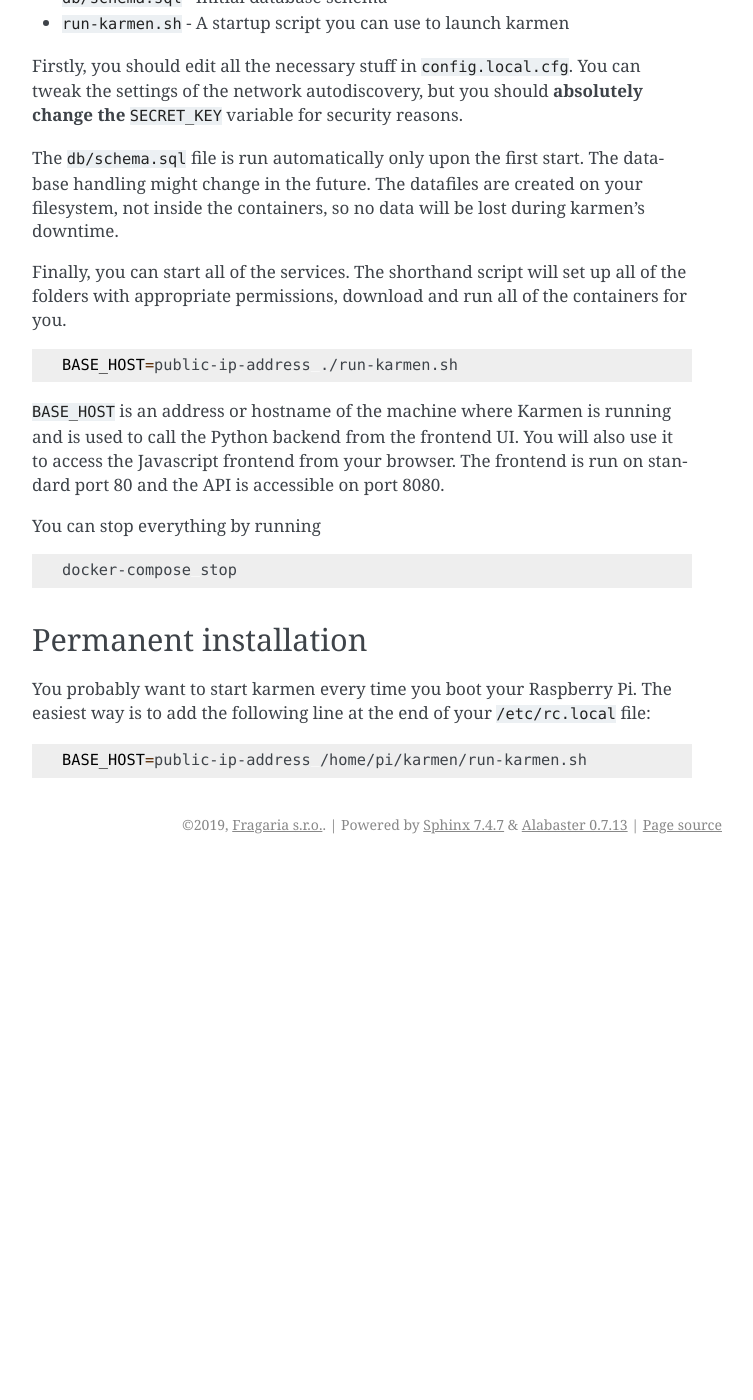
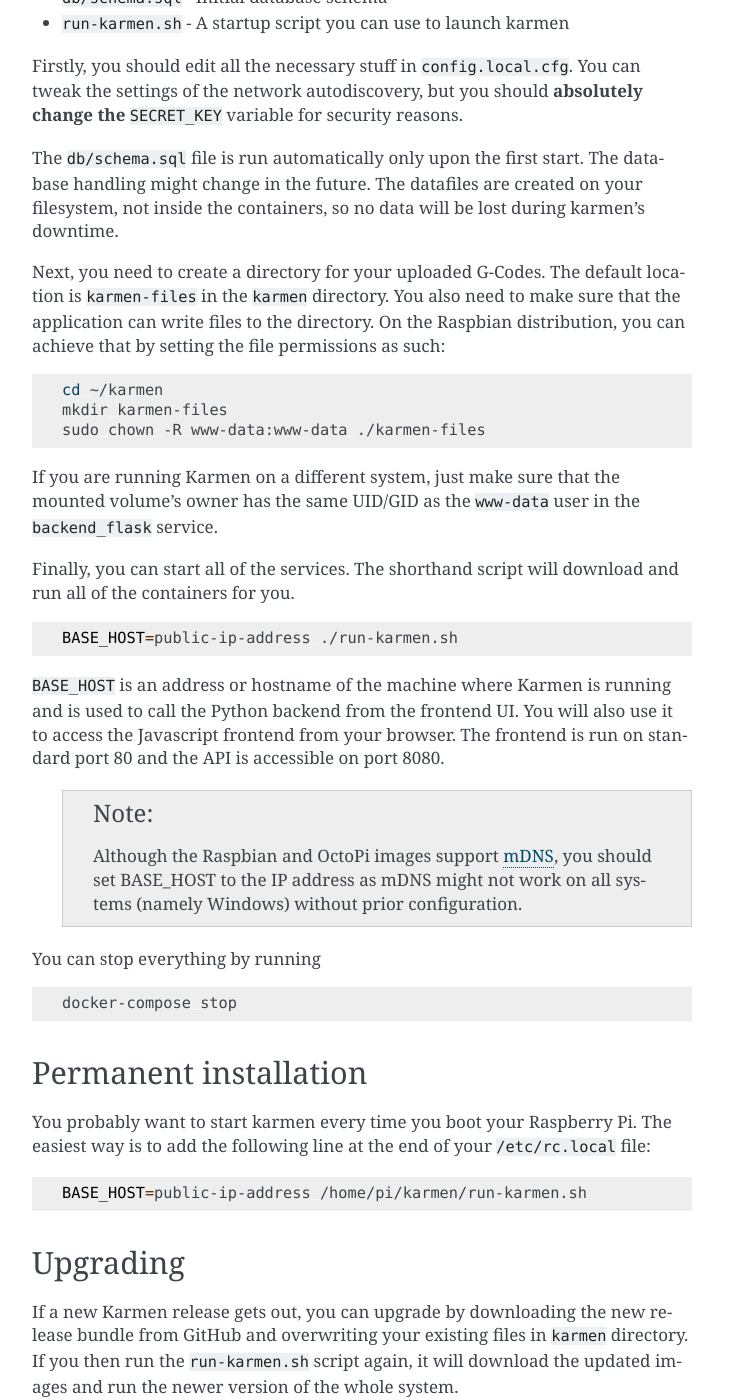
Before and after one commit to fragaria/karmen, a Sphinx documentation site: the page built from docs/source/installation.rst, in a window 1280 px wide and 1400 px high, scrolled down 1509 px. Shown: the whole window, without its empty margins (388-1141 px from the left). Built offline with Sphinx 7.4.7, drawn with Linux system fonts in a browser that asks for light colours; before the commit the page ends 2373 px from its top, so only the background shows below that; some of the changed text lies outside the part shown.

Commit message:
docs: Adds notes on upgrade and printing

```diff
--- a/docs/source/conf.py
+++ b/docs/source/conf.py
@@ -22,7 +22,7 @@
 author = 'Fragaria s.r.o.'
 
 # The full version, including alpha/beta/rc tags
-release = '0.0.0'
+release = "0.0.1"
 
 
 # -- General configuration ---------------------------------------------------
--- a/docs/source/index.rst
+++ b/docs/source/index.rst
@@ -24,4 +24,5 @@
 
   overview
   installation
+  printing
   faq
--- a/docs/source/installation.rst
+++ b/docs/source/installation.rst
@@ -34,8 +37,8 @@
 
 Karmen should run on any Linux-based distribution, and we recommend to use a standalone
 computer for it. A Raspberry Pi is again a good fit. The only dependency Karmen requires
-is `Docker <https://www.docker.com>`_ easily installed on Raspberry Pi by running the
-following commands as described on `Docker blog <https://blog.docker.com/2019/03/happy-pi-day-docker-raspberry-pi/>`_.
+is `Docker <https://www.docker.com>`_ that can be easily installed on Raspberry Pi by running the
+following commands adapted from this `blogpost <https://blog.docker.com/2019/03/happy-pi-day-docker-raspberry-pi/>`_.
 We recommend to use a clean Raspbian image for installing Karmen.
 
 .. code-block:: sh
@@ -57,7 +60,7 @@
 
    cd
    wget -O karmen.zip https://github.com/fragaria/karmen/releases/latest/download/release.zip
-   unzip release.zip
+   unzip karmen.zip
    cd karmen
 
 It contains the following files:
@@ -75,8 +78,20 @@
 change in the future. The datafiles are created on your filesystem, not inside the containers,
 so no data will be lost during karmen's downtime.
 
-Finally, you can start all of the services. The shorthand script will set up all of the folders with
-appropriate permissions, download and run all of the containers for you.
+Next, you need to create a directory for your uploaded G-Codes. The default location is ``karmen-files``
+in the ``karmen`` directory. You also need to make sure that the application can write files to the directory.
+On the Raspbian distribution, you can achieve that by setting the file permissions as such:
+
+.. code-block:: sh
+
+   cd ~/karmen
+   mkdir karmen-files
+   sudo chown -R www-data:www-data ./karmen-files
+
+If you are running Karmen on a different system, just make sure that the mounted volume's owner has the same
+UID/GID as the ``www-data`` user in the ``backend_flask`` service.
+
+Finally, you can start all of the services. The shorthand script will download and run all of the containers for you.
 
 .. code-block:: sh
 
@@ -86,14 +101,18 @@
 the Python backend from the frontend UI. You will also use it to access the Javascript frontend
 from your browser. The frontend is run on standard port 80 and the API is accessible on port 8080.
 
+  .. note::
+    Although the Raspbian and OctoPi images support `mDNS <https://en.wikipedia.org/wiki/Multicast_DNS>`_,
+    you should set BASE_HOST to the IP address as mDNS might not work on all systems (namely Windows)
+    without prior configuration.
+
+
 You can stop everything by running
 
 .. code-block:: sh
 
    docker-compose stop
 
-.. toctree::
-  :maxdepth: 2
 
 Permanent installation
 ----------------------
@@ -104,3 +123,10 @@
 .. code-block:: sh
 
    BASE_HOST=public-ip-address /home/pi/karmen/run-karmen.sh
+
+Upgrading
+---------
+
+If a new Karmen release gets out, you can upgrade by downloading the new release bundle from GitHub and
+overwriting your existing files in ``karmen`` directory. If you then run the ``run-karmen.sh`` script
+again, it will download the updated images and run the newer version of the whole system.
```
Also changed, not shown: other parts of docs/source/installation.rst (+3 -0 lines), docs/source/faq.rst (+4 -4 lines), docs/source/overview.rst (+4 -4 lines), docs/source/printing.rst (added, +22 -0 lines), make-version.py (+11 -0 lines).
